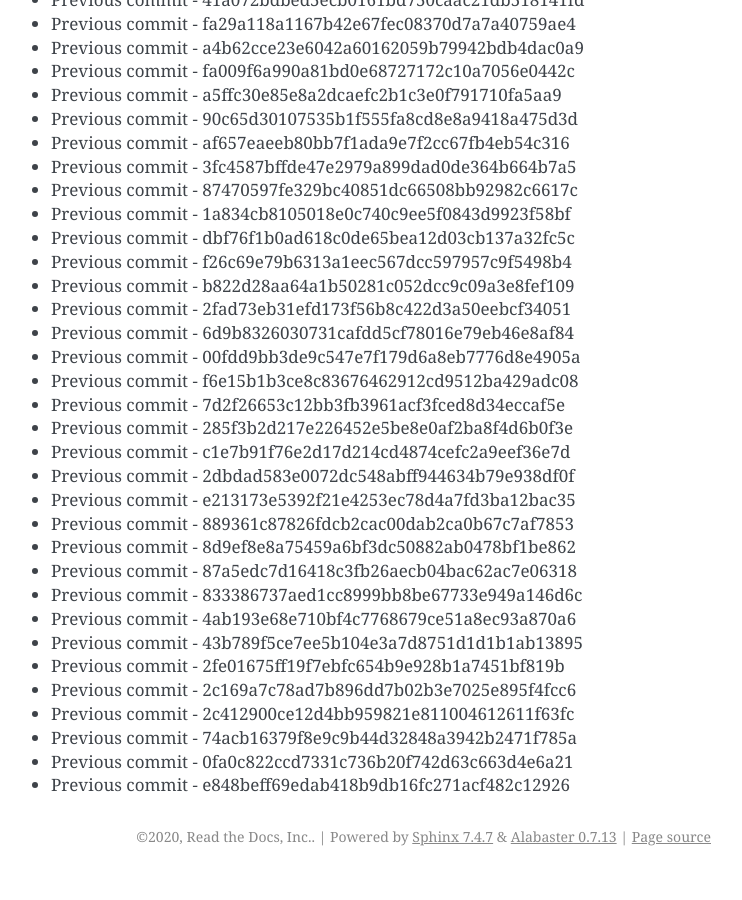
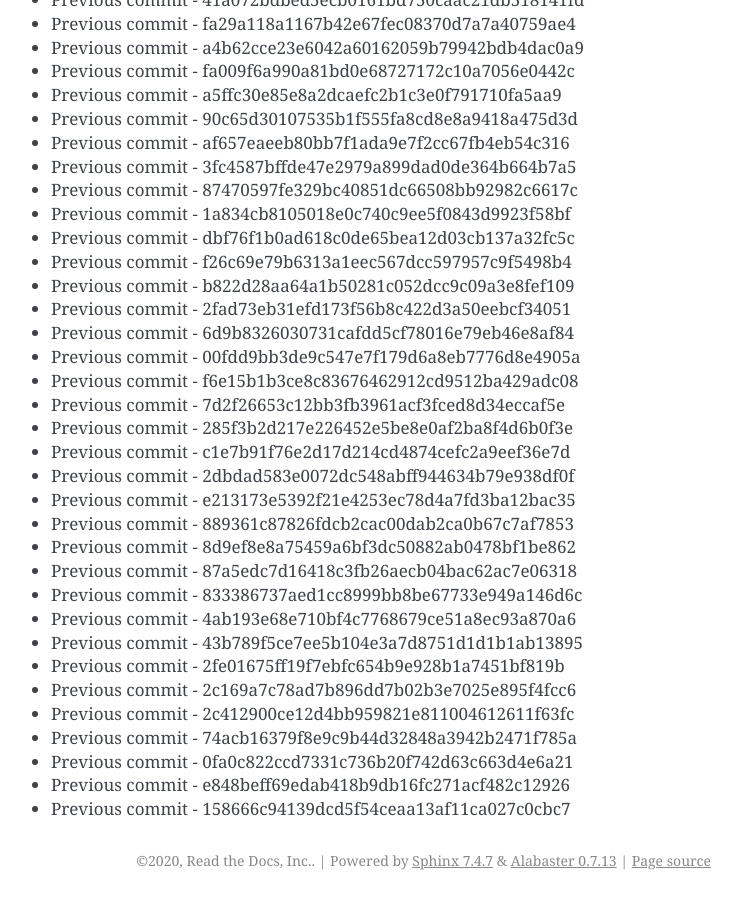
Before and after one commit to readthedocs/rtd-git-stresstest, a Sphinx documentation site: the page built from docs/updates.rst, in a window 1280 px wide and 900 px high, scrolled down 5629 px. Shown: the whole window, without its empty margins (399-1141 px from the left). Built offline with Sphinx 7.4.7, drawn with Linux system fonts in a browser that asks for light colours; before the commit the page ends 6505 px from its top, so only the background shows below that.

Commit message:
Generating commit from previous: 158666c94139dcd5f54ceaa13af11ca027c0cbc7

```diff
--- a/docs/updates.rst
+++ b/docs/updates.rst
@@ -268,3 +268,4 @@ It can be tested for any performance characteristics.
 * Previous commit - 74acb16379f8e9c9b44d32848a3942b2471f785a
 * Previous commit - 0fa0c822ccd7331c736b20f742d63c663d4e6a21
 * Previous commit - e848beff69edab418b9db16fc271acf482c12926
+* Previous commit - 158666c94139dcd5f54ceaa13af11ca027c0cbc7
```
